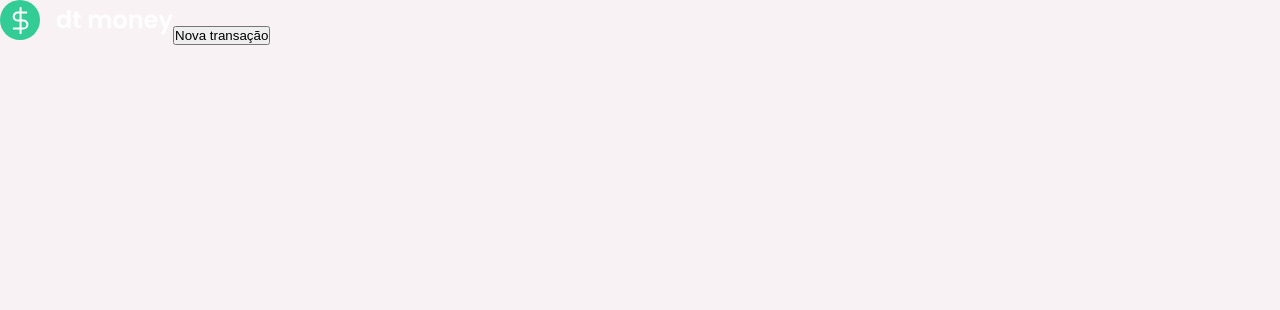
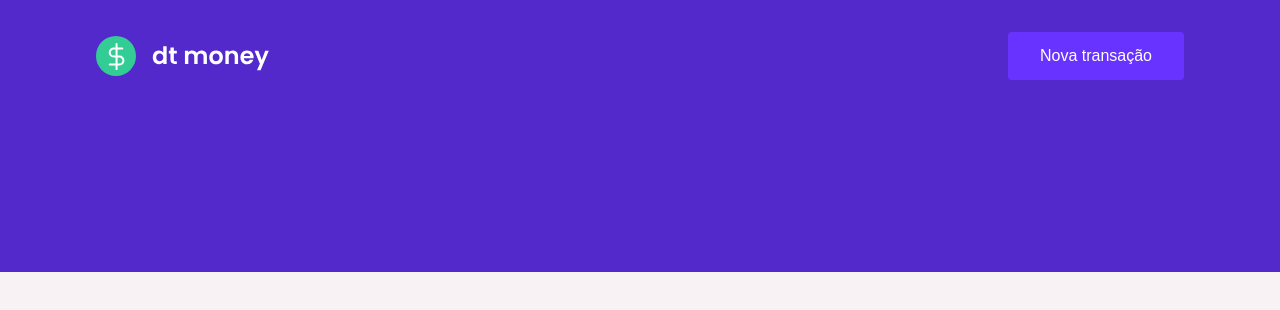
Before and after one commit to neanderdev/dtmoney, a React (Create React App) app: page / in a window 1280 px wide. Shown: the top 310 px of the page. Built offline with nearby package versions, Linux system fonts and the light colour scheme; the HTML template or start-up script is replaced by a standard one.

Commit message:
Created the application header component

```diff
--- a/src/components/Header/index.tsx
+++ b/src/components/Header/index.tsx
@@ -1,10 +1,13 @@
 import logoImg from '../../assets/logo.svg';
+import { Container, Content } from './styles';
 
 export function Header() {
   return (
-    <header>
-      <img src={logoImg} alt="dt money" />
-      <button type="button">Nova transação</button>
-    </header>
+    <Container>
+      <Content>
+        <img src={logoImg} alt="dt money" />
+        <button type="button">Nova transação</button>
+      </Content>
+    </Container>
   );
 }
--- a/src/components/Header/styles.ts
+++ b/src/components/Header/styles.ts
@@ -3,3 +3,29 @@
 export const Container = styled.header`
   background: var(--blue);
 `;
+
+export const Content = styled.div`
+  max-width: 1120px;
+  margin: 0 auto;
+
+  padding: 2rem 1rem 12rem;
+  display: flex;
+  align-items: center;
+  justify-content: space-between;
+
+  button {
+    font-size: 1rem;
+    color: #fff;
+    background: var(--blue-light);
+    border: 0;
+    padding: 0 2rem;
+    border-radius: 0.25rem;
+    height: 3rem;
+
+    transition: filter 0.2s;
+
+    &:hover {
+      filter: brightness(0.9);
+    }
+  }
+`;
```
Also changed, not shown: 1 other file (tests, documents, lock files or other folders).
